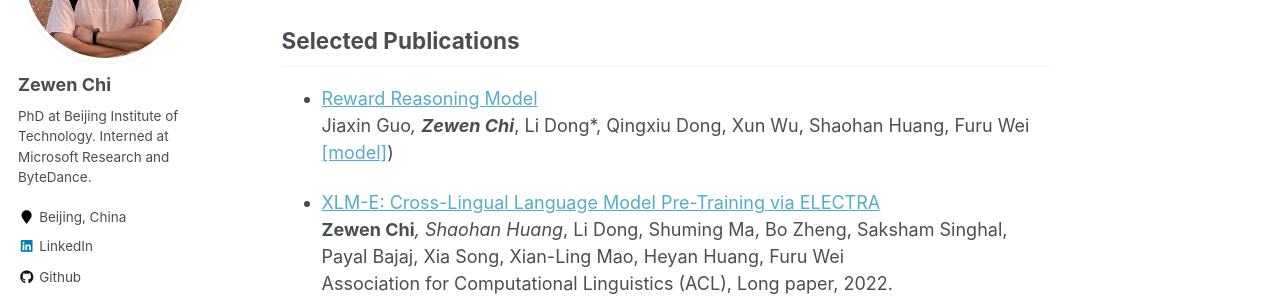
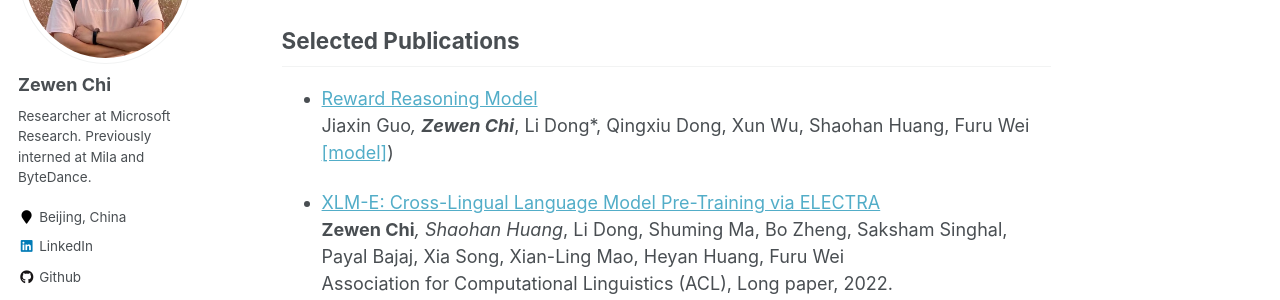
Before and after one commit to Zewen-Chi/Zewen-Chi.github.io, a Jekyll site: the page built from _pages/about.md, in a window 1280 px wide. Shown: the part 240-540 px from the top of the page. Built offline with Jekyll 4.4.1, drawn with Linux system fonts in a browser that asks for light colours.

Commit message:
Update _config.yml

```diff
--- a/_config.yml
+++ b/_config.yml
@@ -82,7 +82,7 @@ analytics:
 author:
   name             : "Zewen Chi"
   avatar           : "me-profile.jpg"
-  bio              : "PhD at Beijing Institute of Technology. Interned at Microsoft Research and ByteDance."
+  bio              : "Researcher at Microsoft Research. Previously interned at Mila and ByteDance."
   location         : "Beijing, China"
   employer         :
   pubmed           :
@@ -102,7 +102,7 @@ author:
   instagram        :
   impactstory      : #"https://profiles.impactstory.org/u/xxxx-xxxx-xxxx-xxxx"
   lastfm           :
-  linkedin         : "https://www.linkedin.com/in/zewen-chi-781534171/"
+  linkedin         : "zewen-chi-781534171/"
   orcid            :
   pinterest        :
   soundcloud       :
```
